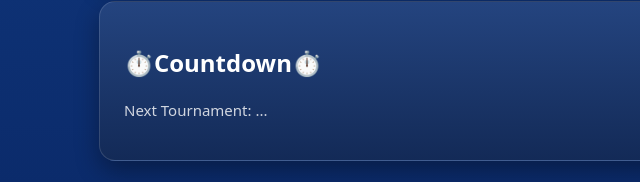
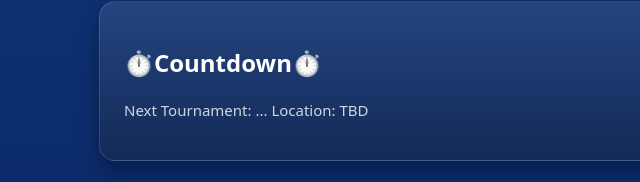
Before and after one commit to gilstero/EmoryClashTournament, a website: page index.html in a window 1280 px wide. Shown: the part 1208-1390 px from the top of the page, 115-755 px from the left. Drawn offline with Linux system fonts and the light colour scheme; a script that the page names is missing.

Commit message:
Update index.html

```diff
--- a/index.html
+++ b/index.html
@@ -131,6 +131,7 @@
     <h2>⏱️Countdown⏱️</h2>
     <p class="note muted">
       Next Tournament: ...
+      Location: TBD
     </p>
     <div id="countdown"></div>
   </section>
```
